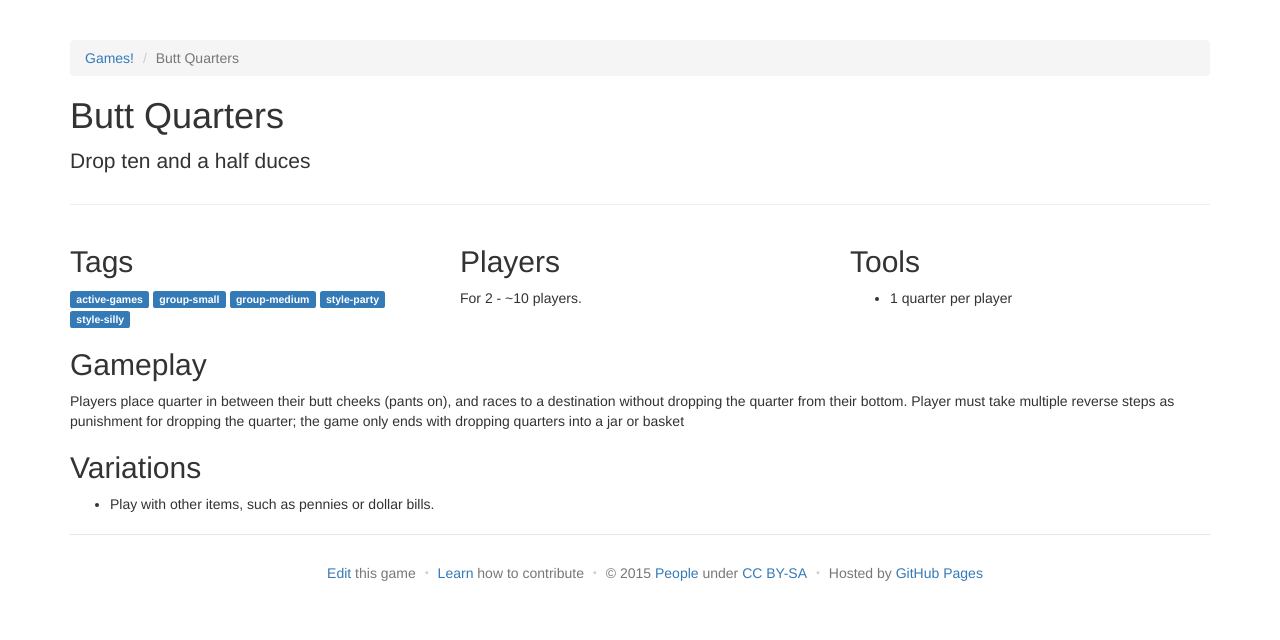
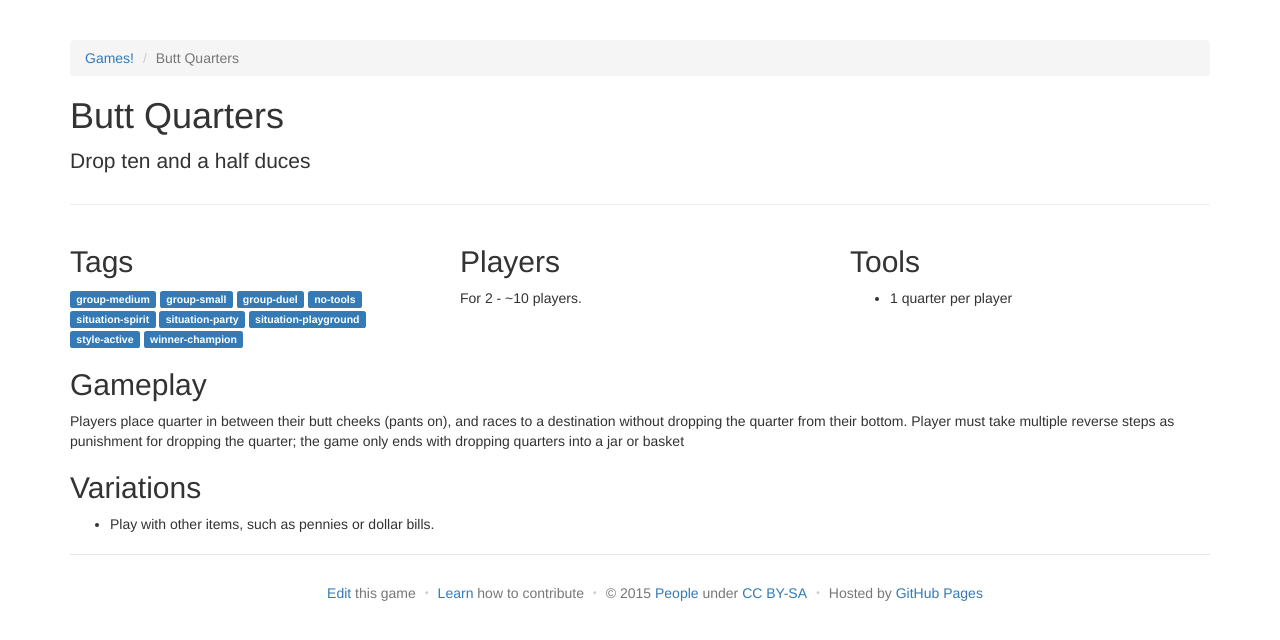
Before and after one commit to davidselassie/games, a Jekyll site: the page built from _games/buttquarters.md, in a window 1280 px wide. Shown: the top 640 px of the page. Built offline with Jekyll 4.4.1, drawn with Linux system fonts in a browser that asks for light colours.

Commit message:
Update buttquarters.md

```diff
--- a/_games/buttquarters.md
+++ b/_games/buttquarters.md
@@ -1,11 +1,15 @@
 ---
 title: Butt Quarters
 tags:
-  - active-games
+  - group-medium
   - group-small
-  - group-medium
-  - style-party
-  - style-silly
+  - group-duel
+  - no-tools
+  - situation-spirit
+  - situation-party
+  - situation-playground
+  - style-active
+  - winner-champion
 
 oneliner: Drop ten and a half duces
 players: 2 - ~10
```
